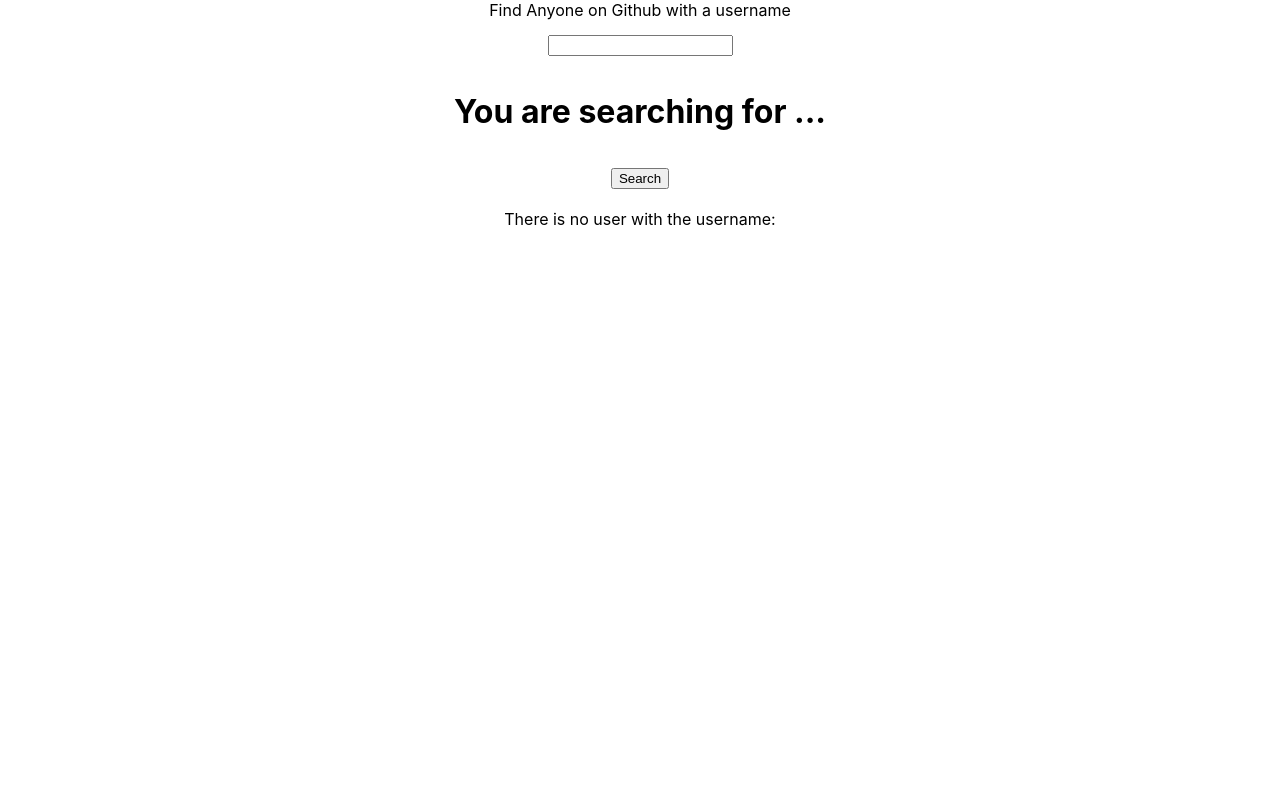
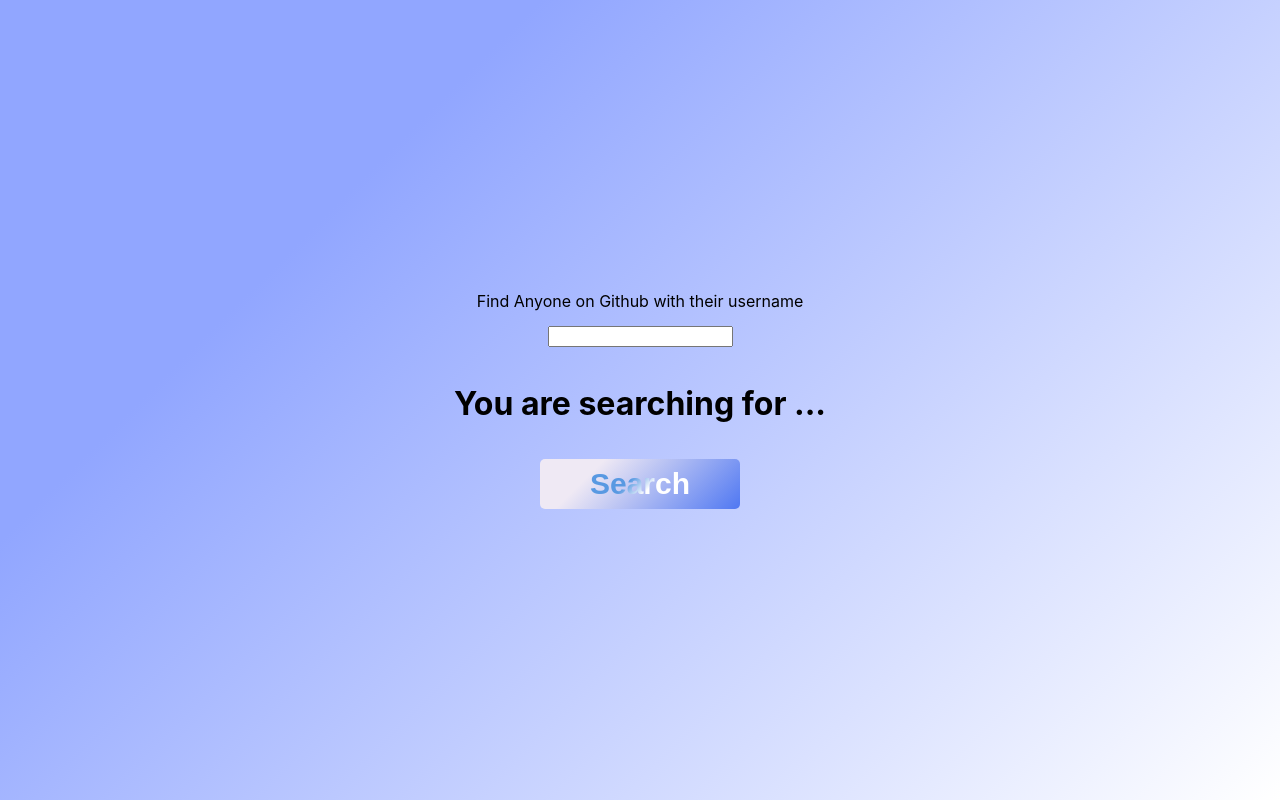
Before and after one commit to nikaKotrikadze/github-searcher, a React (Create React App) app: page / in a window 1280 px wide. Built offline with nearby package versions, Linux system fonts and the light colour scheme.

Commit message:
Feature: place items in correct files

```diff
--- a/src/App.css
+++ b/src/App.css
@@ -1,4 +1,12 @@
 .App {
+  text-align: center;
+  background-color: #ffffff;
+  background-image: linear-gradient(315deg, #ffffff 0%, #91a6ff 74%);
+  height: 100vh;
+  display: flex;
+  flex-direction: column;
+  justify-content: center;
+  align-items: center;
   text-align: center;
 }
 
--- a/src/App.js
+++ b/src/App.js
@@ -1,10 +1,10 @@
 import "./App.css";
-import DataFetching from "./components/DataFetching/DataFetching";
+import Home from "./components/Home/Home";
 
 function App() {
   return (
     <div className="App">
-      <DataFetching />
+      <Home />
     </div>
   );
 }
--- /dev/null
+++ b/src/components/Card/Card.js
@@ -0,0 +1,53 @@
+import React from "react";
+
+const Card = ({ user }) => {
+  return (
+    <div
+      style={{
+        marginTop: "20px",
+        display: "flex",
+        flexDirection: "column",
+        flexWrap: "wrap",
+        alignItems: "center",
+        justifyContent: "center",
+        width: "100%",
+      }}
+    >
+      <div
+        style={{
+          display: "flex",
+          flexDirection: "column",
+          alignItems: "center",
+          justifyContent: "center",
+          backgroundColor: "#2a2a72",
+          backgroundImage: "linear-gradient(315deg, #2a2a72 0%, #009ffd 74%)",
+          color: "white",
+          minWidth: 300,
+          padding: 20,
+          borderRadius: 20,
+        }}
+      >
+        <img
+          src={user.avatar_url}
+          alt={user.login}
+          width={100}
+          style={{ borderRadius: 50 }}
+        />
+        {user.login && <h4>login : {user.login}</h4>}
+        {user.bio && <h4>bio : {user.bio}</h4>}
+        {user.public_repos === 0 ? (
+          ""
+        ) : (
+          <h5>total projects done: {user.public_repos}</h5>
+        )}
+        {user.name && <h5>name : {user.name}</h5>}
+        {user.location && <h5>from : {user.location}</h5>}
+        <a href={user.html_url} target="_blank" rel="noreferrer">
+          {user.html_url}
+        </a>
+      </div>
+    </div>
+  );
+};
+
+export default Card;
--- a/src/components/DataFetching/DataFetching.js
+++ b/src/components/DataFetching/DataFetching.js
@@ -1,11 +1,11 @@
-import React, { useState } from "react";
+import { useState } from "react";
 import axios from "axios";
 
-const DataFetching = () => {
+export const DataFetching = () => {
   const [user, setUser] = useState(null);
   const [searchUsername, setSearchUsername] = useState(null);
 
-  const baseURL = "https://api.github.com/users/";
+  const baseURL = process.env.GITHUB_KEY;
 
   const handleChange = (e) => {
     setSearchUsername(e.target.value);
@@ -27,62 +27,11 @@ const DataFetching = () => {
     fetchData();
   };
 
-  return (
-    <div>
-      <form
-        style={{
-          display: "flex",
-          flexDirection: "column",
-          width: "100%",
-          alignItems: "center",
-          gap: "15px",
-        }}
-        onSubmit={handleSubmit}
-      >
-        <label>Find Anyone on Github with a username</label>
-        <input onChange={handleChange} value={searchUsername} type="text" />
-        <h1>You are searching for {searchUsername ? searchUsername : "..."}</h1>
-        <button type="submit">Search</button>
-      </form>
-      {user ? (
-        <div
-          style={{
-            marginTop: "20px",
-            display: "flex",
-            flexDirection: "column",
-            alignItems: "center",
-            justifyContent: "center",
-            width: "100%",
-          }}
-        >
-          <div
-            style={{
-              display: "flex",
-              flexDirection: "column",
-              alignItems: "center",
-              justifyContent: "center",
-              backgroundColor: "grey",
-              minWidth: 500,
-              padding: 20,
-              borderRadius: 20,
-            }}
-          >
-            <img src={user.avatar_url} alt={user.login} width={50} />
-            {user.login && <h4>login : {user.login}</h4>}
-            {user.name && <h5>name : {user.name}</h5>}
-            {user.location && <h5>from : {user.location}</h5>}
-            <a href={user.html_url} target="_blank" rel="noreferrer">
-              {user.html_url}
-            </a>
-          </div>
-        </div>
-      ) : (
-        <div style={{ marginTop: "20px" }}>
-          <p>There is no user with the username: {searchUsername}</p>
-        </div>
-      )}
-    </div>
-  );
+  console.log(user);
+  return {
+    user,
+    searchUsername,
+    handleChange,
+    handleSubmit,
+  };
 };
-
-export default DataFetching;
--- /dev/null
+++ b/src/components/Home/Home.js
@@ -0,0 +1,67 @@
+import React from "react";
+import Card from "../Card/Card";
+import { DataFetching } from "../DataFetching/DataFetching";
+
+const Home = () => {
+  const { user, searchUsername, handleChange, handleSubmit } = DataFetching();
+  return (
+    <div>
+      <form
+        style={{
+          display: "flex",
+          flexDirection: "column",
+          width: "100%",
+          alignItems: "center",
+          gap: "15px",
+        }}
+        onSubmit={handleSubmit}
+      >
+        <label>Find Anyone on Github with their username</label>
+        <input onChange={handleChange} value={searchUsername} type="text" />
+        <h1>You are searching for {searchUsername ? searchUsername : "..."}</h1>
+        <button
+          type="submit"
+          style={{
+            backgroundColor: "#5078f2",
+            backgroundImage: "linear-gradient(315deg, #5078f2 0%, #efe9f4 74%)",
+            border: "none",
+            borderRadius: 5,
+            color: "white",
+            width: 200,
+            height: 50,
+            cursor: "pointer",
+            display: "flex",
+            alignItems: "center",
+            justifyContent: "center",
+          }}
+        >
+          <h1
+            style={{
+              fontSize: 30,
+              backgroundColor: "#ffffff",
+              backgroundImage:
+                "linear-gradient(315deg, white 40%, #5899e2 60%)",
+
+              backgroundSize: "100%",
+              backgroundRepeat: "repeat",
+              WebkitBackgroundClip: "text",
+              WebkitTextFillColor: "transparent",
+              MozBackgroundClip: "text",
+              MozTextFillColor: "transparent",
+            }}
+          >
+            Search
+          </h1>
+        </button>
+      </form>
+      {user && <Card user={user} />}
+      {searchUsername && !user && (
+        <div style={{ marginTop: "20px" }}>
+          <p>There is no user with the username: {searchUsername}</p>
+        </div>
+      )}
+    </div>
+  );
+};
+
+export default Home;
```
Also changed, not shown: 1 other file (tests, documents, lock files or other folders).
